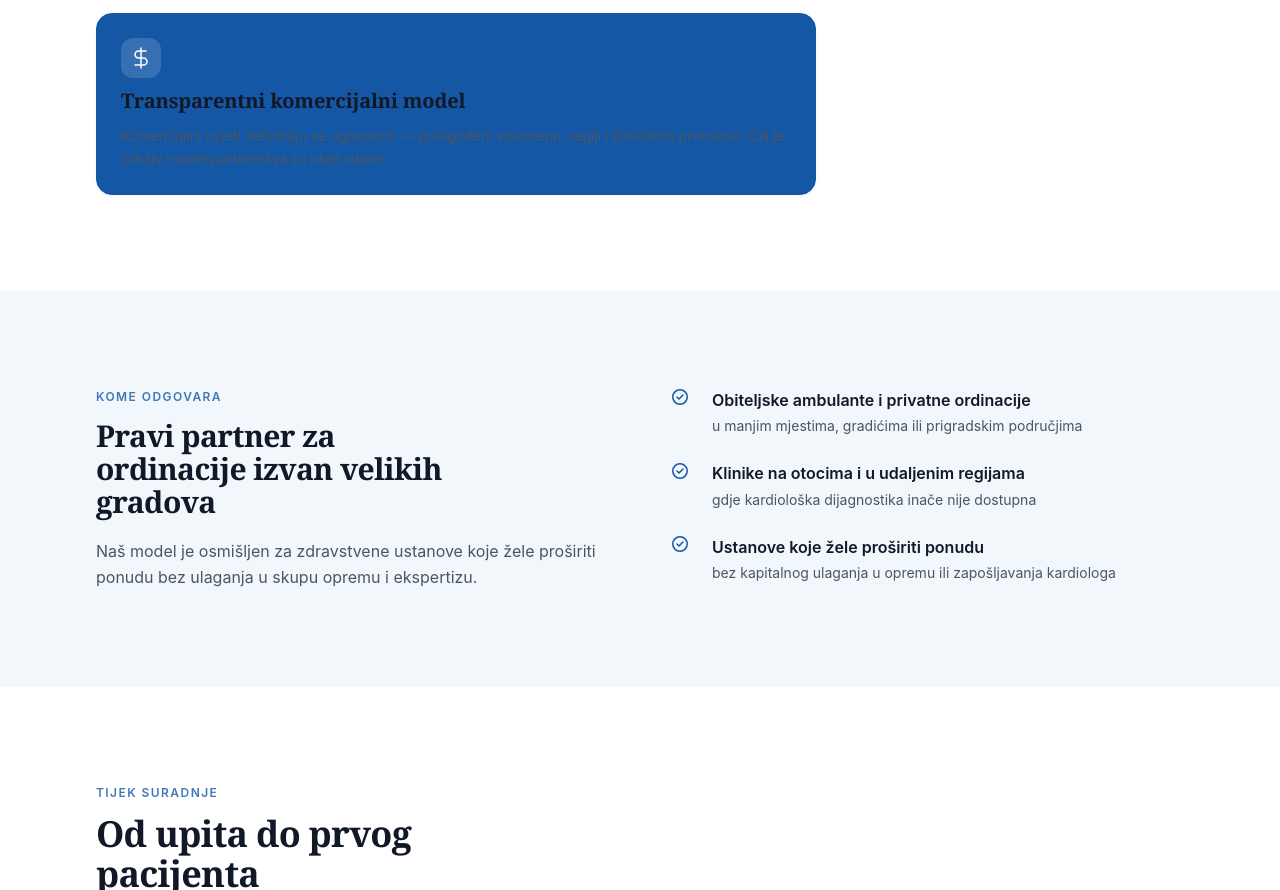
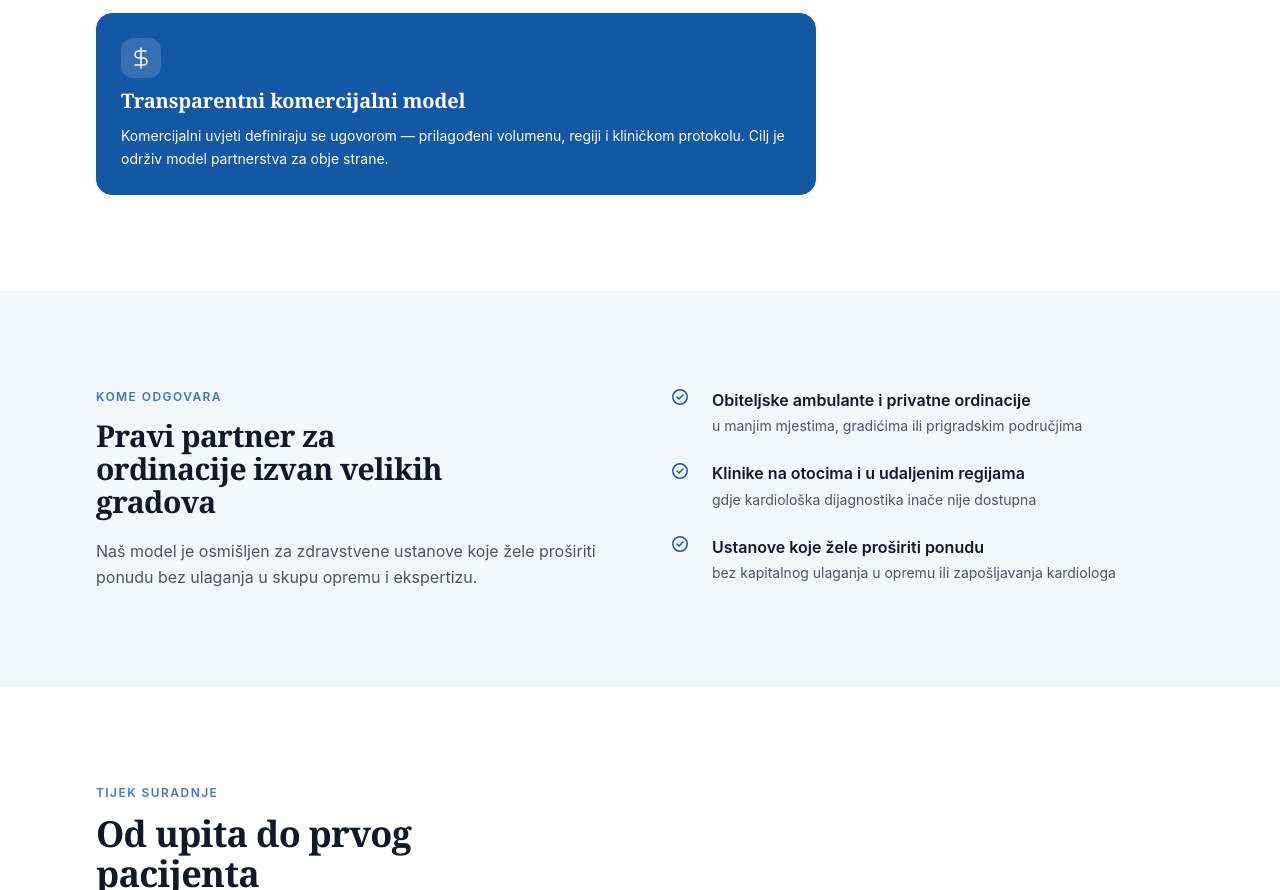
Before and after one commit to karlo-create/holterservice-eu, an Astro site: page /za-partnere in a window 1280 px wide. Shown: the part 1248-2138 px from the top of the page. Built offline with nearby package versions, Linux system fonts and the light colour scheme; Astro itself is replaced by a stand-in of ours.

Commit message:
fix(VEY-166): bump accent card text specificity so white wins in built CSS
`.bento-card p` (defined later in source) was overriding `.bento-card--accent p`
at equal specificity (0,1,1). Use chained class selector to push accent rule to
(0,2,1), now (0,3,1) after Astro scope attrs in built output.

Verified in dist/_astro/za-partnere.*.css: accent p selector has higher
specificity than generic .bento-card p rule.

Co-Authored-By: Paperclip <noreply@paperclip.ing>

```diff
--- a/src/pages/za-partnere.astro
+++ b/src/pages/za-partnere.astro
@@ -325,9 +325,11 @@ const description =
     color: white;
   }
 
-  .bento-card--accent h3 { color: #ffffff; }
-  /* Solid white body copy on the navy fill — WCAG AA on #1457a4 ≈ 8.6:1 */
-  .bento-card--accent p { color: #ffffff; }
+  /* Chained-class selectors (.bento-card.bento-card--accent) bump
+     specificity to (0,2,1) so they win over the generic `.bento-card p`
+     rule defined later in source order. WCAG AA on #1457a4 ≈ 8.6:1. */
+  .bento-card.bento-card--accent h3 { color: #ffffff; }
+  .bento-card.bento-card--accent p { color: #ffffff; }
   .bento-card--accent:hover { border-color: var(--color-primary); }
 
   .bento-icon {
```
